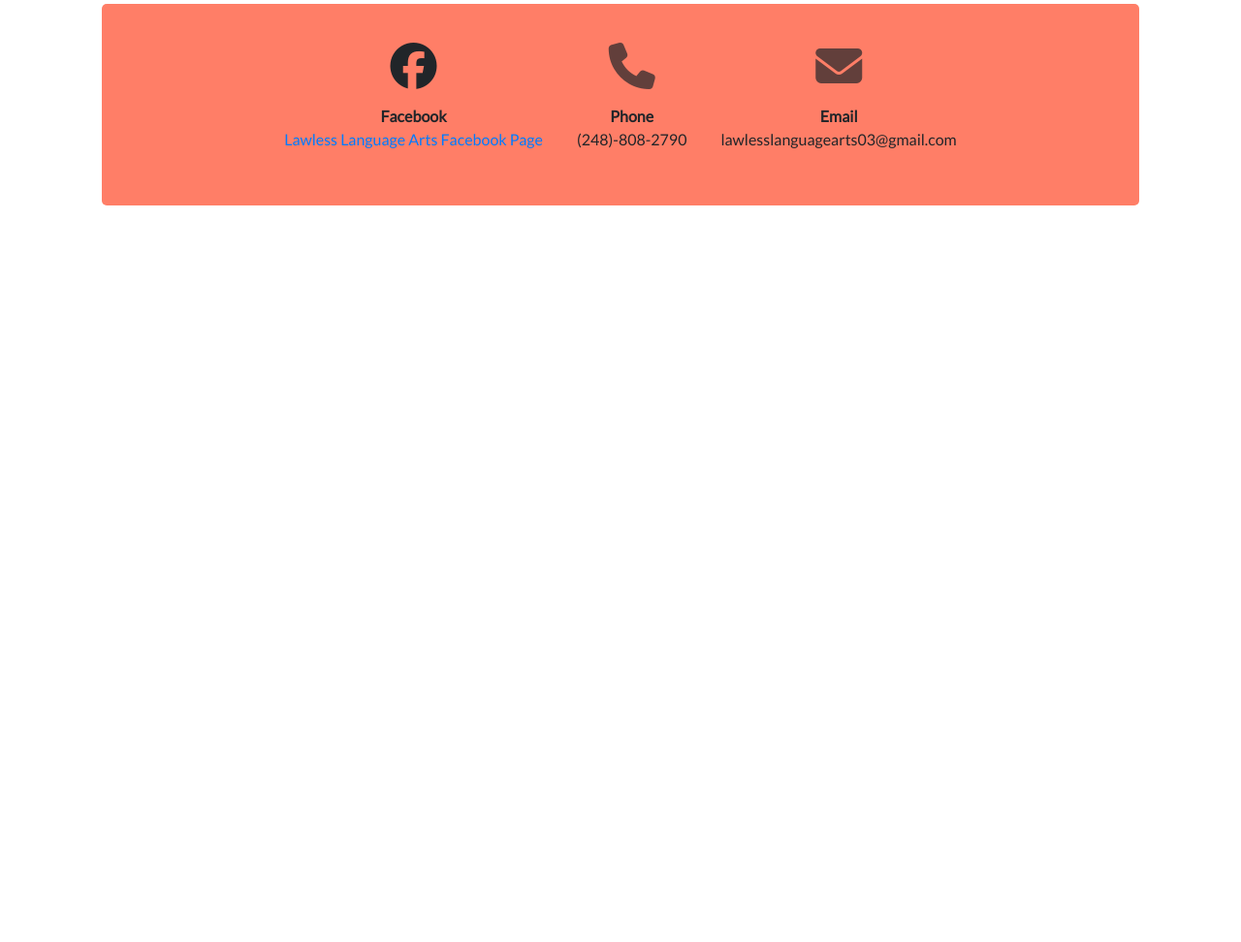
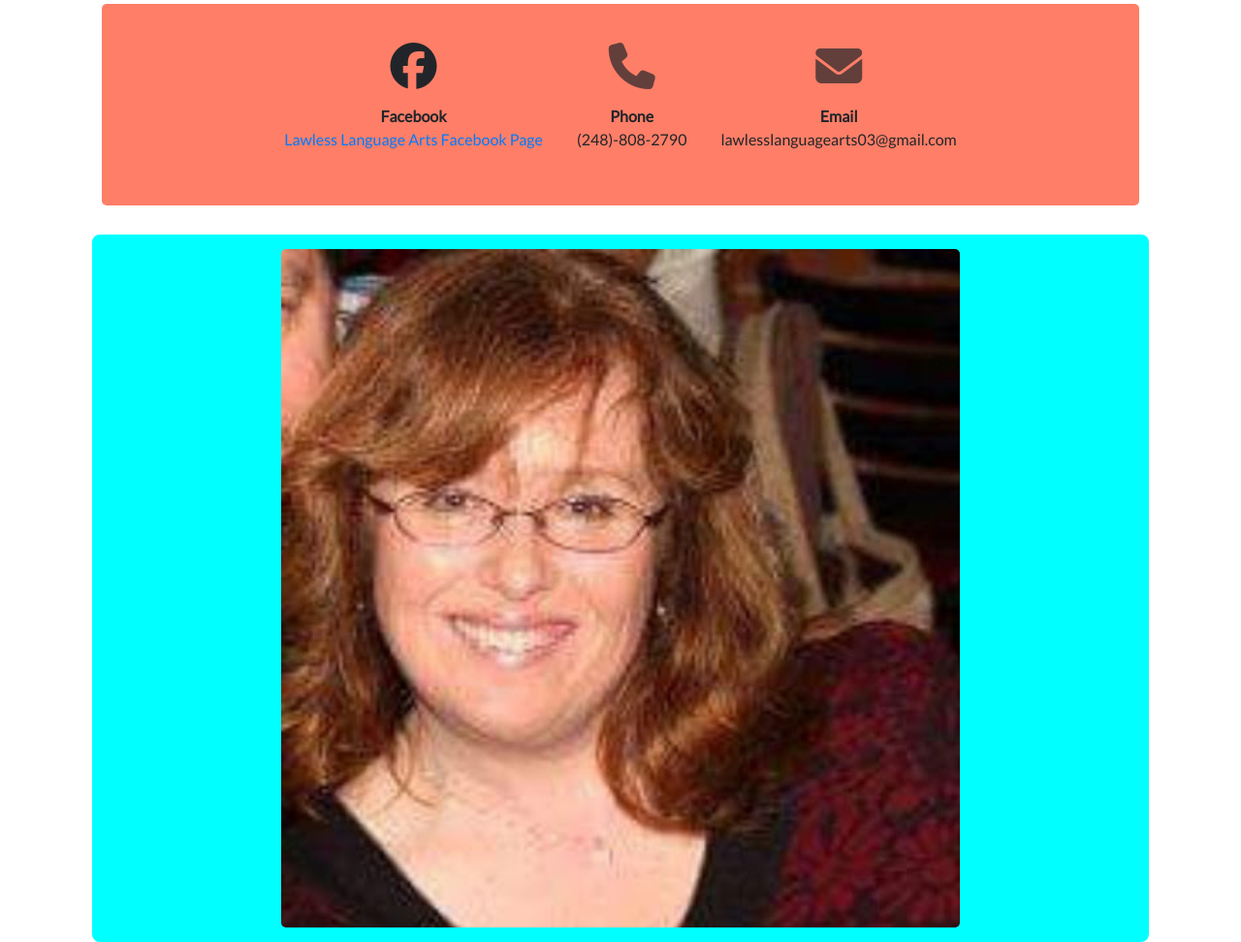
Before and after one commit to littlepotato123/lawless-website, a Django app: page / in a window 1280 px wide. Shown: the part 1407-2379 px from the top of the page at 97% size. Before the commit the page ends 1619 px from the top, so only its background shows below. Run offline with Django 3.2, Linux system fonts and the light colour scheme; some libraries are stand-ins or nearby versions.

Commit message:
finished finalized

```diff
--- a/portfolio/templates/portfolio/index.html
+++ b/portfolio/templates/portfolio/index.html
@@ -150,6 +150,18 @@
   position: relative;
   padding-top: 100px;
 }
+
+.box {
+  background-color: aqua;
+  padding: 15px;
+  margin: 10px;
+  border-radius: 8px;
+  text-align: center;
+}
+
+.box img {
+  border-radius: 5px;
+}
 </style>
 
 <div class="row justify-content-center my-3">
@@ -218,6 +230,9 @@
           </ul>
         </div>
     </div>
+    <div class="box">
+      <img src="{% static 'portfolio/laweless-home.jpeg' %}" width="700px"class="img-fluid">
+    </div>
     </main>
 </body>
 </html>
```
Also changed, not shown: portfolio/static/portfolio/laweless-home.jpeg (added).
